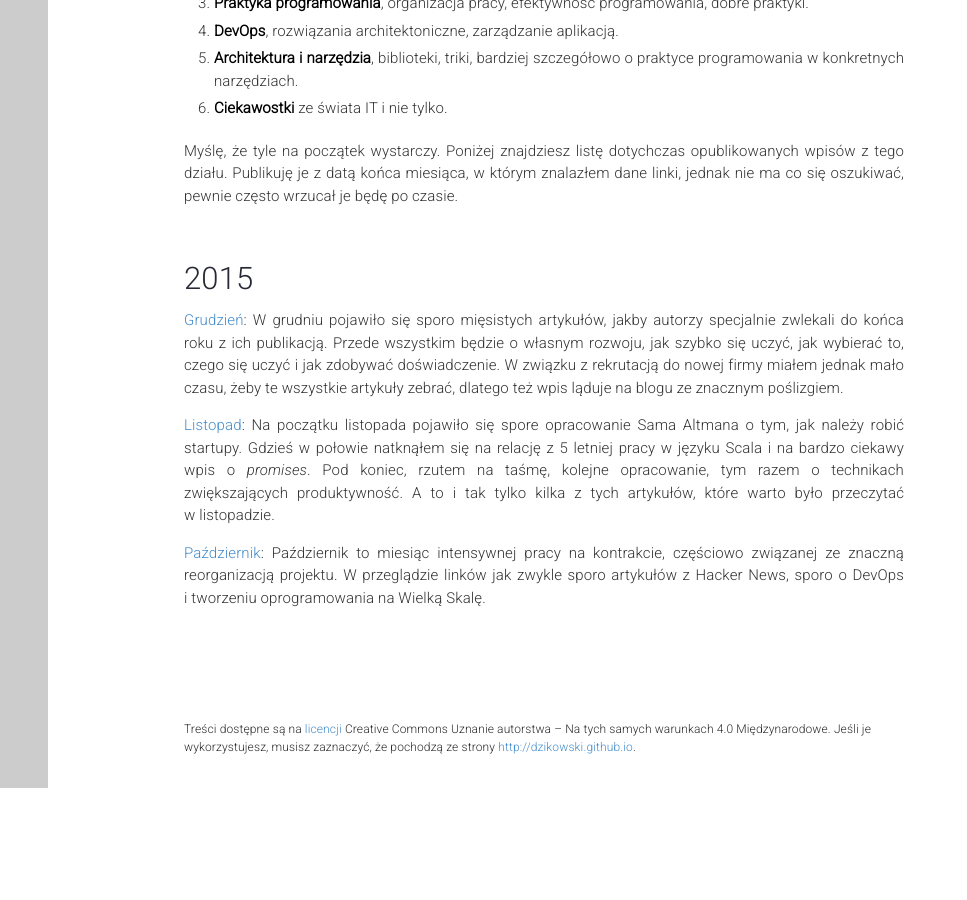
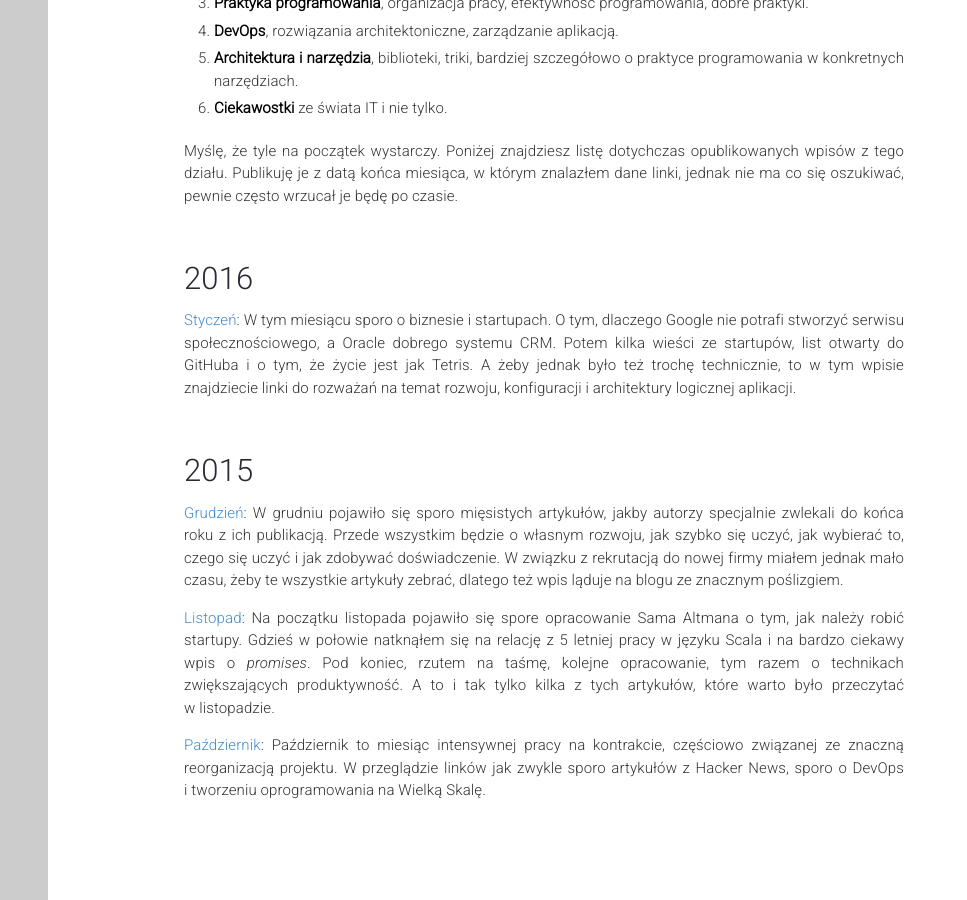
Before and after one commit to dzikowski/dzikowski.github.io, a Jekyll site: the page built from links.html, in a window 1280 px wide and 900 px high, scrolled down 669 px. Shown: the whole window, without its empty margins (0-967 px from the left). Built offline with Jekyll 4.4.1, drawn with Linux system fonts in a browser that asks for light colours; nearby versions of some CDN libraries; before the commit the page ends 1457 px from its top, so only the background shows below that; some of the changed lines change nothing that is shown.

Commit message:
styczen + config

```diff
--- a/_config.yml
+++ b/_config.yml
@@ -14,8 +14,8 @@ url: http://dzikowski.github.io
 harmony:
   name: dzikowski.github.io
   # Little description about your site
-  description: Wyzwania, które napotykam na drodze zawodowej. Technologie, tutoriale, linki. Wydarzenia i opinie.
-  meta_description: Wyzwania, które napotykam na drodze zawodowej. Technologie, tutoriale, linki. Wydarzenia i opinie.
+  description: Piszę o IT po polsku, więc z góry przepraszam za zagęszczenie kolokwializmów, ale co w angielskim brzmi naturalnie, w polskim często nie ma nawet odpowiedników.
+  meta_description: Piszę o IT po polsku, więc z góry przepraszam za zagęszczenie kolokwializmów, ale co w angielskim brzmi naturalnie, w polskim często nie ma nawet odpowiedników.
   basetheme: theme-base-01 # pre defined thmes are darken, blue-water, redish.
   author: # Author details
     name: Jakub Dzikowski
@@ -40,7 +40,7 @@ harmony:
 
 # Conversion / Build settings
 markdown:    kramdown
-highlighter: pygments # this is how you put pygments config in jekyll 2.0 instead of pygments: true
+highlighter: rouge
 
 # Permalinks
 permalink:        pretty
--- /dev/null
+++ b/_posts/2016-01-31-styczen.md
@@ -0,0 +1,178 @@
+---
+title: Styczeń
+layout: post
+category: links
+description: |
+    W tym miesiącu sporo o biznesie i startupach.
+    O tym, dlaczego Google nie potrafi stworzyć serwisu społecznościowego, a Oracle dobrego systemu CRM.
+    Potem kilka wieści ze startupów, list otwarty do GitHuba i o tym, że życie jest jak Tetris.
+    A żeby jednak było też trochę technicznie, to w tym wpisie znajdziecie linki do rozważań na temat rozwoju, konfiguracji i architektury logicznej aplikacji.
+---
+
+
+Biznes
+---
+Google posiada mnóstwo danych o naszych zainteresowaniach, a nie potrafi przebić się ze swoim serwisem społecznościowym.
+VMWare nie może prześcignąć AWS, mimo że specjalizuje się w wirtualizacji.
+Oracle nie udało się zdetronizować Salesforce w kontekście platform CRM, mimo że postrzega produkt Salesforce jedynie jako nakładkę na bazę danych.
+Wreszcie Apple jest znacznie lepsze w robieniu dobrego sprzętu niż aplikacji.
+Skąd to się bierze?
+Anshu Sharma na Techcrunch uważa, że odpowiada za to tzw. _Stack Fallacy_ [Why Big Companies Keep Failing: The Stack Fallacy](http://techcrunch.com/2016/01/18/why-big-companies-keep-failing-the-stack-fallacy/).
+A punktem wyjścia jest komiks XKCD:
+
+![Fields arranged by purity](https://tctechcrunch2011.files.wordpress.com/2016/01/200806152330.jpg?w=740&h=308)
+
+_Stack Fallacy_ jest przejawem ludzkiej natury -- tym, że człowiek przecenia własną wiedzę i własne działania.
+Bo przecież to, czym zajmują się inni, jest tym samym, czym ja się zajmuję, tylko trochę w innym kontekście, prawda?
+Więc sam też świetnie bym sobie z tym poradził.
+
+Skoro Oracle potrafi stworzyć bazę danych, która się sprzedaje, dlaczego miałoby dla niego być problemem zrobienie nakładki na taką bazę w postaci CRM?
+
+Podstawowym problemem jest wiedza na temat, co konkretnie zbudować, znajomość potencjalnych potrzeb użytkowników.
+Dlatego też pójście _w dół_ jest łatwiejsze, bo jest się naturalnym konsumentem _niższych warstw_ i ma się znajomość własnych potrzeb.
+Dlatego też pewnie sporo firm technologicznych wypuszcza bardzo dobre narzędzia służące budowaniu aplikacji.
+Netflix i jego narzędzia DevOps, Google i MapReduce, Facebook i React, Twitter i narzędzia do analizy big data, LinkedIn i Kafka. Microsoft i Apple robiące sprzęt komputerowy.
+Wszystkie te przykłady dotyczą produktów, które zostały początkowo stworzone na własne potrzeby, a potem znalazły szersze zastosowanie.
+
+A teraz krótka wzmianka o startupach, inspirowany wpisami Paula Grahama artykuł [The 13 #Startup Survival Rules🚀 ↗](https://medium.com/@midi30/the-13-startup-survival-rules-443412494d6a#.u8v1ooonx), zilustrowany tym obrazkiem:
+
+<img alt="The 13 #Startup Survival Rules🚀 ↗" src="https://cdn-images-1.medium.com/max/800/1*Wfv9d9dxz3SL0f7PjvNUgg.png" style="max-width: 480px" />
+
+I startupów ciąg dalszy.
+
+Cushion jest aplikacją dla freelancerów, pozwalających wizualizować harmonogram projektów, zarządzać własnym obciążeniem, opóźnieniami w projektach, rejestrować przychody itp.
+Tym, co jest szczególnie ciekawe z punktu widzenia tej sekcji jest to, że Cushion pokazuje na swojej stronie wszystkie swoje koszty.
+Jeśli jesteście ciekawi, ile płacą za hosting, ile za zarządzanie logami i za prowizje od płatności, możecie zajrzeć na [tę stronę](http://cushionapp.com/expenses/).
+
+Steve Ridout spędził ostatnie trzy lata rozwijając własny startup, Readlang, dzięki któremu można uczyć się języków obcych.
+Do momentu publikacji swojej historii ([3 Years as a One Man Startup](https://medium.com/@SteveRidout/3-years-as-a-one-man-startup-489db6e48f2a#.wkl3vslqj)) zarabiał znacznie mniej, niż byłby w stanie zarobić na etacie.
+Podejrzewam jednak, że po publikacji i po tym, z jaką atencją spotkał się na Hacker News, jego przychody w najbliższym czasie wzrosną.
+
+W połowie stycznia na GitHubie ukazał się [list otwarty](https://github.com/dear-github/dear-github) twórców projektów Open Source do GitHuba, pod którym w ciągu dwóch tygodni podpisało się prawie 1500 developerów.
+Główne zarzuty dotyczyły ubogiego _issue tracking_ w GitHubie, co powodowało, że twórcy projektów Open Source często musieli się dopytywać o szczegóły błędów, ale także tego, że sam GitHub nie jest projektem Open Source i że programiści nie mogą sobie zmienić, żeby było tak, jak chcą.
+Kilka dni później pojawiła się [odpowiedź GitLaba](https://about.gitlab.com/2016/01/15/making-gitlab-better-for-large-open-source-projects/), utrzymana w tonie: _Hej! Dużo z tego już mamy i sami jesteśmy Open Source. Chodźcie do nas_.
+Co będzie dalej?
+We wpisie lutowym będzie kontynuacja tego wątku, bo piszę to z opóźnieniem i już wiem, że historia ma ciąg dalszy.
+
+Teraz o rezygnacji z pracy.
+O tym, dlaczego ludzie odchodzą, przeczytacie we wpisie [Shields Down (happy people don’t leave jobs they love)](http://randsinrepose.com/archives/shields-down/).
+Przełomowym momentem, zdaniem autora, jest, kiedy ludzie przestają zbywać maile, zapraszające do _luźnej rozmowy_ na temat _potencjalnych możliwości_.
+Rozmowa oczywiście jest niezobowiązująca i nic nie znaczy, ale człowiek od razu zaczyna sobie układać pytania, pozycjonujące go w bieżącej i potencjalnej sytuacji zawodowej.
+Okazuje się, że zespół jest nie do końca taki, a możliwości rozwoju, czy awansu nikłe, a lider zespołu niegodny zaufania.
+Wtedy człowiek _opuszcza tarczę_ (we wpisie jest ciągle mowa o _shields down_) i otwiera się na zmianę pracy.
+
+
+Rozwój osobisty
+---
+W szachowej rozgrywce występuje się przeciwko _innemu_, przeciwnikowi.
+Każde posunięcie jest starannie zaplanowane i powinno prowadzić do ostatecznego triumfu.
+Tor Bair w artykule o znamiennym artykule [Your Life Is Tetris. Stop Playing It Like Chess](https://medium.com/life-learning/your-life-is-tetris-stop-playing-it-like-chess-4baac6b2750d#.re0l414kx) twierdzi, że człowiek za bardzo podchodzi do życia jak do partii szachów, a w rzeczywistości życie jest grą w Tetris.
+Losowe klocki pędzą coraz szybciej i trzeba je jakoś poukładać.
+
+Z kolei wpis Tima Urbana [Your Life in Weeks](http://waitbutwhy.com/2014/05/life-weeks.html) pokazuje, jak nasze życie jest _policzalne_ w czasie.
+Artykuł składa się z szeregu wizualizacji i porównań, które dają sporo do myślenia.
+
+Na koniec tej sekcji [The Done Manifesto Lays Out 13 Ground Rules for Getting to Done](http://lifehacker.com/5864004/the-done-manifesto-lays-out-13-ground-rules-for-getting-to-done), który pomoże ci działać efektywnie.
+A w zasadzie, to w ogóle pomoże ci działać, zamiast zwlekać.
+
+
+Praktyka programowania
+---
+
+O tym, dlaczego programowanie jest czymś trudnym ([Why Programming is Difficult](http://joearms.github.io/2014/02/07/why-programming-is-difficult.html)) powinni przeczytać programiści i ci, którzy programistami nie są.
+Joe Armstrong, programista z dwudziestoletnim stażem pokazuje, że choć wydaje się, że stworzenie programu komputerowego jest czymś łatwym, to istnieje wiele czynników, które sprawę znaczącą utrudniają.
+Zwłaszcza kiedy mamy do czynienia z programem, który nie jest uruchamiany jednorazowo, tylko ma w przyszłości być utrzymywany i rozwijany.
+A oprócz tego są jeszcze czynniki środowiskowe, które znacząco utrudniają sprawę.
+
+Stąd też programy mają określoną strukturę logiczną i praktycznie każdy z programistów prędzej czy później (lepiej prędzej) zastanowi się nad problemem, w jaki sposób poukładać logikę aplikacji.
+No bo tak, mamy obiekty domenowe, repozytoria, kontrollery i serwisy.
+Co gdzie powinno się dziać?
+Logika biznesowa powinna być w obiektach domenowych, serwisach, kontrollerach?
+W kontrollerach na pewno nie, ale tak czy inaczej [ten wątek](http://programmers.stackexchange.com/questions/218011/how-accurate-is-business-logic-should-be-in-a-service-not-in-a-model) na StackExchange, a zwłaszcza drugi post, świetnie pokazuje, jak to wygląda w zależności od przyjętej architektury (warstwowa, MVP, DDD, SOA i inne).
+
+Ciąg dalszy _cake pattern_: w [tym wpisie](https://coderwall.com/p/t_rapw/cake-pattern-in-scala-self-type-annotations-explicitly-typed-self-references-explained) lepiej niż u Bonéra (por. mój [wpis z grudnia](https://dzikowski.github.io/links/2015/12/31/grudzien/)) wytłumaczone jest coś, co w ogóle pozwala na zastosowanie _cake patterns_, czyli tzw. _explicitly typed self references_.
+Generalnie chodzi o to, że w Scali w _traits_ i klasach abstrakcyjnych nie muszę podawać, że mój _trait_ dziedziczy po czymś, ale że jak stworzę obiekt, który dziedziczy po tym _trait_, to ten obiekt będzie musiał dziedziczyć też po innej klasie, albo innym _trait_.
+Skomplikowanie tłumaczę?
+:-)
+Najlepiej zajrzyj na tamten wpis.
+
+Ciągnąc dalej wątek programowania funkcyjnego, podaję jeszcze dwie fajne stronki, na które się natknąłem, szukając wzorców projektowych w Scali: [Design Patterns in Scala](https://pavelfatin.com/design-patterns-in-scala/) z blogu Pavela Fatina i [Design Patterns](https://wiki.scala-lang.org/display/SYGN/Design+Patterns) z niestabilnej wiki na stronie Scali.
+Pierwszy pokazuje w większości przeniesienie klasycznych wzorców na Scalę, natomiast w drugim można się natknąć na dużo ciekawsze rzeczy: wzorce funkcyjne i wzorce typowe dla Scali.
+
+A na koniec wskazówki, jak utrzymać porządek w plikach CSS ([Introducing the CSS coding style guide](https://18f.gsa.gov/2016/01/11/introducing-the-css-coding-style-guide/)).
+Coś, z czym mam zawsze straszne problemy...
+
+
+DevOps
+---
+
+Teraz będą dwa wpisy dotyczące stosunkowo ogólnie programów komputerowych.
+Nie wiedziałem za bardzo, gdzie je wrzucić, bo trochę pasowałyby do biznesu, trochę do praktyki programowania, a trochę tutaj.
+Ponieważ w tej sekcji i tak nie mam nic ciekawszego, niech będzie w DevOps.
+
+[No, I Don't Want To Configure Your App!](http://robotlolita.me/2016/01/09/no-i-dont-want-to-configure-your-app.html) -- sam tytuł już mówi dużo.
+Pomocą niech służy XKCD:
+
+![Manuals](http://imgs.xkcd.com/comics/manuals.png)
+
+W zasadzie główną myślą wpisu jest to, że Aplikacja to coś, co robi określoną rzecz w określony sposób, jest związana z _user experience_ i powinna działać _out of the box_.
+Konieczność dodatkowej konfiguracji często wynika z tego, że ludzie nie są dobrzy w podejmowaniu decyzji i nie chcą ich podejmować.
+Dlatego twórcy przenoszą konieczność podjęcia tych decyzji na użytkowników.
+
+Cały wpis opiera się na czterech regułach:
+
+> Rule #1: If I need to configure your application, you’re doing it wrong. <br/>
+> Rule #2: If you really need to, hold your user’s hands through using your app. <br/>
+> Rule #3: If anything goes wrong, you **must** help your users fix those problems in the best way possible. <br/>
+> Rule #4: Don’t require users to read manuals before using your thing.
+
+Drugi wpis dotyczy ewolucji programów komputerowych ([Evolution of Software Applications](http://devblog.procore.com/dev/evolution-of-software-applications.html)), która często podąża zgodnie z określonym schematem.
+
+<img alt="Evolution of Software" src="http://devblog.procore.com/img/evolution-of-software/evolution-of-software.jpg" style="max-width: 480px"/>
+
+> Stage 0: Humans, Paper, and Spreadsheets <br/>
+> Stage 1: Simple Script <br/>
+> Stage 2: Pile Of Files <br/>
+> Stage 3: The Framework <br/>
+> Stage 4: Beyond The Framework <br/>
+> Stage 5: Modularization <br/>
+> Stage 6: Network System
+
+Najpierw ktoś ma jakiś problem, ktory rozwiązuje na kartce papieru, albu w arkuszu kalkulacyjnym.
+Potem powstaje prosty skrypt, a z czasem kilka skryptów.
+Potem _framework_ (choć może biblioteka byłaby lepszym określeniem), jakaś nadbudówka, system komponentów, a wreszcie system aplikacji działających w sieci.
+
+
+Architektura i narzędzia
+---
+
+Ostatnio na Hacker News pojawił się link do [biblioteki do Pythona](https://github.com/kragniz/json-sempai), która robi jedną prostą rzecz.
+Korzystając ze standardowego `import` w Pythonie, możesz zaimportować plik JSON.
+W momencie, kiedy to zrobisz, będziesz miał w kodzie dostęp do obiektu, takiego jak struktura zaimportowanego JSONa.
+Rozwiązanie tak proste i genialne, że na GitHubie pojawił się _issue_ [Gives me nightmares](https://github.com/kragniz/json-sempai/issues/7) (_Ever since I saw this I have been unable to sleep. Please fix._ Odpowiedź: _Works as intended._ i oznaczone tagiem `wontfix`).
+
+
+Ciekawostki
+---
+Początek upadku BitCoina?
+W artykule [The resolution of the Bitcoin experiment](https://medium.com/@octskyward/the-resolution-of-the-bitcoin-experiment-dabb30201f7#.1rrmqeoxe) jeden z głównych developerów twierdzi, że Bitcoin traci swoją demokratyczną naturę, poprzez wewnętrzne konflikty i nieczyste zagrywki ze strony chińskiej.
+Wpis jest dość kategoryczny i mówi o porażce Bitcoina w czasie przeszłym (np. _Why Bitcoin has failed?_).
+
+Pamiętam, że kiedy po raz pierwszy byłem w Londynie, moja obecna narzeczona zwracała mi uwagę na to, żebym stał po prawej stronie schodów ruchomych i z lewej zostawił lewą stronę wolną.
+I faktycznie w Londynie jest taki zwyczaj -- z prawej strony na schodach stoi rządek ludzi, a z lewej jest wolne miejsce, gdzie wchodzą ci, którym się spieszy.
+Okazuje się, że przez ostatnie święta tamtejsze przedsiębiorstwo komunikacyjne rekomendowało rezygnację z tego podejścia.
+Na jednej ze stacji, badania wykazały, że to, że ludzie stali parami na schodach, na całej szerokości, zwiększyło przepustowość z 81 osób na minutę do 112.
+Możecie o tym poczytać na [Guardianie](http://www.theguardian.com/uk-news/2016/jan/16/the-tube-at-a-standstill-why-tfl-stopped-people-walking-up-the-escalators).
+
+Na koniec o dochodzie podstawowym, czyli o stałym finansowym świadczeniu państwa na rzecz obywatela, niezależnie od żadnych kryteriów.
+Głównymi argumentami na rzecz takiego podejścia jest zapewnienie bezpieczeństwa finansowego obywatelom, przy korzyściach finansowych dla państwa, w postaci rezygnacji z pozostałych świadczeń socjalnych i tym samym kosztów utrzymywania aparatu biurokratycznego.
+
+W Finlandi od listopada 2016 każdy Fin ma dostawać 550 euro miesięcznie, a niektóre dotychczasowe świadczenia socjalne mają być utrzymane.
+Model docelowy do 800 euro miesięcznie i brak innych świadczeń.
+W Szwajcarii ma być w tym roku referendum w sprawie wprowadzenia dochodu podstawowego (2500 franków szwajcarskich miesięcznie).
+A teraz YCombinator chce zlecić badania nad tym, czy coś takiego można wprowadzić w Stanach Zjednoczonych.
+Jak pisze Sam Altman na [swoim blogu](https://blog.ycombinator.com/basic-income).
+
+> We’d like to fund a study on basic income -- i.e., giving people enough money to live on with no strings attached.  I’ve been intrigued by the idea for a while, and although there’s been a lot of discussion, there’s fairly little data about how it would work.
+
+Podoba mi się ta idea i mam nadzieję, że wyjdzie z niej coś fajnego.
```
